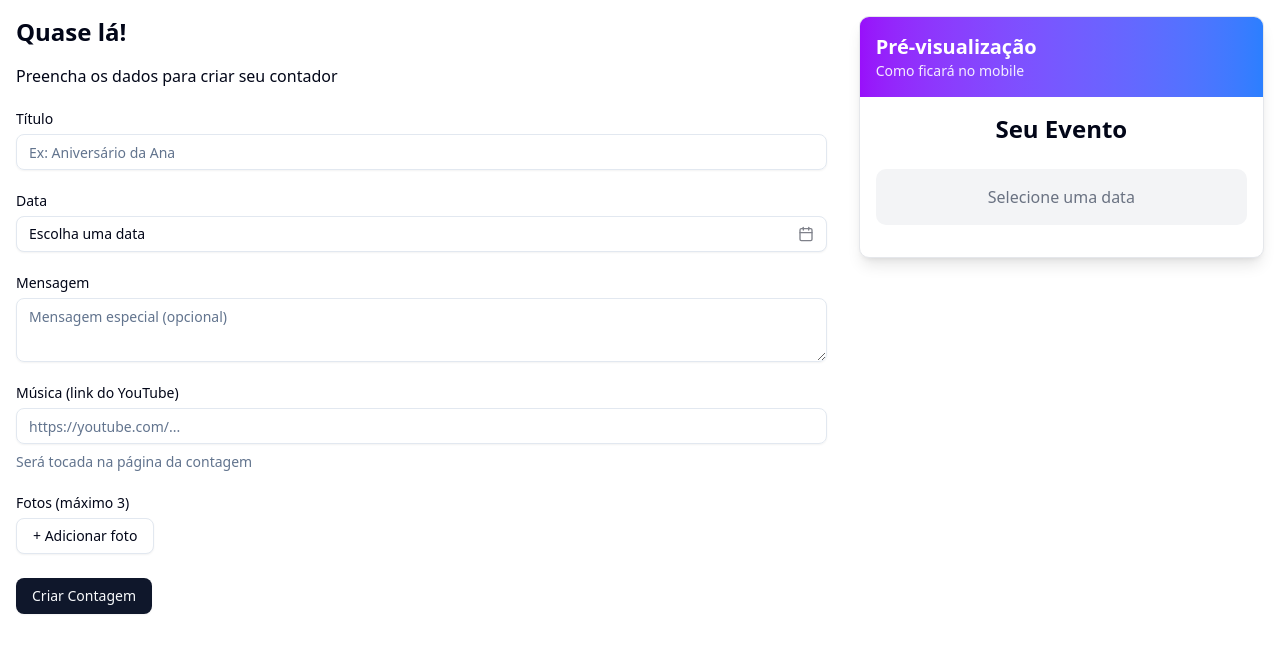
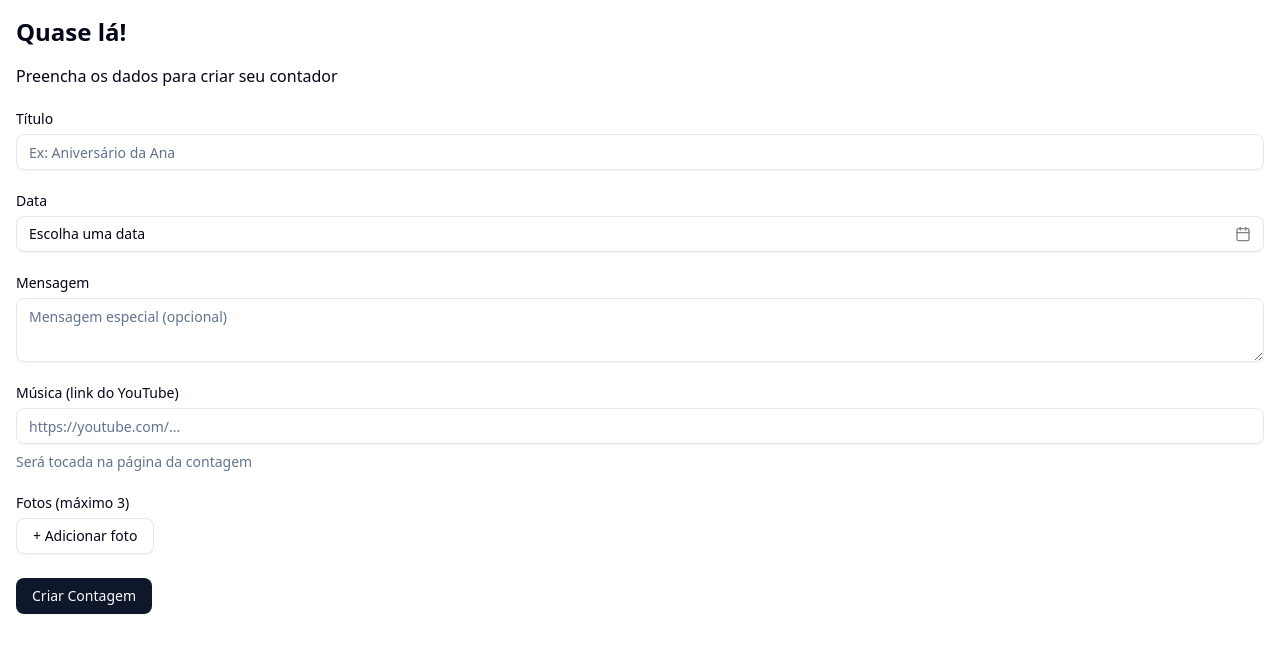
Before and after one commit to jeuchaves/quantos-dias-faltam, a React (Vite) app: page /criar in a window 1280 px wide. Shown: the top 652 px of the page. Built offline with nearby package versions, Linux system fonts and the light colour scheme.

Commit message:
refactor: remove o componente CountdownPreview e simplifica a página de criação de contagem regressiva

```diff
--- a/src/components/countdown-form/CountdownForm.tsx
+++ b/src/components/countdown-form/CountdownForm.tsx
@@ -18,23 +18,50 @@ import { Button } from "../ui/button";
 import { Popover } from "../ui/popover";
 import { Calendar } from "../ui/calendar";
 
-import { type TCountdownFormValues } from "@/schemas/countdown.schema";
-import { useFormContext } from "react-hook-form";
+import {
+  countdownSchema,
+  type TCountdownFormValues,
+} from "@/schemas/countdown.schema";
+import { useForm } from "react-hook-form";
+import { zodResolver } from "@hookform/resolvers/zod";
+import { useNavigate } from "react-router-dom";
+import { useState } from "react";
+import { createCountdown } from "@/services/countdownService";
 
-interface ICountdownFormProps {
-  onSubmit: (data: TCountdownFormValues) => Promise<void>;
-  photos: string[];
-  addPhoto: () => void;
-  removePhoto: (index: number) => void;
-}
+export const CountdownForm = () => {
+  const form = useForm<TCountdownFormValues>({
+    resolver: zodResolver(countdownSchema),
+    defaultValues: {
+      photos: [],
+      title: "",
+      youtubeMusic: "",
+      message: "",
+      date: "",
+    },
+  });
 
-export const CountdownForm = ({
-  onSubmit,
-  photos,
-  addPhoto,
-  removePhoto,
-}: ICountdownFormProps) => {
-  const form = useFormContext<TCountdownFormValues>();
+  const navigate = useNavigate();
+  const [photos, setPhotos] = useState<string[]>([]);
+
+  const onSubmit = async (data: TCountdownFormValues) => {
+    const slug = await createCountdown(data);
+    navigate(`/contador/${slug}`);
+  };
+
+  const addPhoto = () => {
+    const url = prompt("Digite a URL da imagem");
+    if (url && photos.length < 3) {
+      const updated = [...photos, url];
+      setPhotos(updated);
+      form.setValue("photos", updated);
+    }
+  };
+
+  const removePhoto = (index: number) => {
+    const updated = photos.filter((_, i) => i !== index);
+    setPhotos(updated);
+    form.setValue("photos", updated);
+  };
 
   return (
     <Form {...form}>
--- a/src/components/countdown-preview/CountdowPreview.tsx
+++ /dev/null
@@ -1,80 +0,0 @@
-import { useFormContext } from "react-hook-form";
-import { formatDistanceToNow } from "date-fns";
-import { ptBR } from "date-fns/locale";
-
-import type { TCountdownFormValues } from "@/schemas/countdown.schema";
-
-export const CountdownPreview = () => {
-  const { watch } = useFormContext<TCountdownFormValues>();
-  const formValues = watch();
-
-  return (
-    <div>
-      <div className="bg-white rounded-lg shadow-lg overflow-hidden border border-gray-200">
-        {/* Cabeçalho */}
-        <div className="bg-gradient-to-r from-purple-600 to-blue-500 p-4 text-white">
-          <h2 className="text-xl font-bold">Pré-visualização</h2>
-          <p className="text-sm opacity-90">Como ficará no mobile</p>
-        </div>
-
-        {/* Corpo da pré-visualização */}
-        <div className="px-4 pt-4 mb-2">
-          <h1 className="text-2xl font-bold text-center">
-            {formValues.title || "Seu Evento"}
-          </h1>
-        </div>
-
-        {/* Contagem regressiva */}
-        <div className="p-4">
-          <div className="bg-gray-100 rounded-lg p-4 mb-4 text-center">
-            {formValues.date ? (
-              <>
-                <div className="text-sm text-gray-600 mb-1">Faltam</div>
-                <div className="text-3xl font-bold text-purple-600">
-                  {formatDistanceToNow(new Date(formValues.date), {
-                    locale: ptBR,
-                    addSuffix: true,
-                  })}
-                </div>
-                <div className="text-sm text-gray-600 mt-1">
-                  {new Date(formValues.date).toLocaleDateString("pt-BR", {
-                    day: "2-digit",
-                    month: "2-digit",
-                    year: "numeric",
-                  })}
-                </div>
-              </>
-            ) : (
-              <>
-                <div className="text-gray-500">Selecione uma data</div>
-              </>
-            )}
-          </div>
-
-          {/* Mensagem */}
-          {formValues.message && (
-            <div className="bg-blue-50 rounded-lg p-3 mb-4">
-              <p className="text-blue-800">{formValues.message}</p>
-            </div>
-          )}
-
-          {/* Fotos */}
-          {formValues.photos?.length > 0 && (
-            <div className="mb-4">
-              <div className="flex gap-2 overflow-x-auto pb-2">
-                {formValues.photos.map((photo: string, index: number) => (
-                  <img
-                    key={index}
-                    src={photo}
-                    alt={`Preview ${index}`}
-                    className="w-24 h-24 object-cover rounded-lg"
-                  />
-                ))}
-              </div>
-            </div>
-          )}
-        </div>
-      </div>
-    </div>
-  );
-};
--- a/src/pages/CreateCountdownPage.tsx
+++ b/src/pages/CreateCountdownPage.tsx
@@ -1,69 +1,11 @@
 import { CountdownForm } from "@/components/countdown-form/CountdownForm";
-import { CountdownPreview } from "@/components/countdown-preview/CountdowPreview";
-import {
-  countdownSchema,
-  type TCountdownFormValues,
-} from "@/schemas/countdown.schema";
-import { createCountdown } from "@/services/countdownService";
-import { zodResolver } from "@hookform/resolvers/zod";
-import { useState } from "react";
-import { FormProvider, useForm } from "react-hook-form";
-import { useNavigate } from "react-router-dom";
 
 export const CreateCountdownPage = () => {
-  const form = useForm<TCountdownFormValues>({
-    resolver: zodResolver(countdownSchema),
-    defaultValues: {
-      photos: [],
-      title: "",
-      youtubeMusic: "",
-      message: "",
-      date: "",
-    },
-  });
-
-  const navigate = useNavigate();
-  const [photos, setPhotos] = useState<string[]>([]);
-
-  const onSubmit = async (data: TCountdownFormValues) => {
-    const slug = await createCountdown(data);
-    navigate(`/contador/${slug}`);
-  };
-
-  const addPhoto = () => {
-    const url = prompt("Digite a URL da imagem");
-    if (url && photos.length < 3) {
-      const updated = [...photos, url];
-      setPhotos(updated);
-      form.setValue("photos", updated);
-    }
-  };
-
-  const removePhoto = (index: number) => {
-    const updated = photos.filter((_, i) => i !== index);
-    setPhotos(updated);
-    form.setValue("photos", updated);
-  };
-
   return (
     <div className="container mx-auto p-4">
-      <FormProvider {...form}>
-        <div className="flex flex-col md:flex-row gap-8">
-          <div className="md:w-2/3">
-            <h1 className="text-2xl font-bold mb-4">Quase lá!</h1>
-            <p className="mb-6">Preencha os dados para criar seu contador</p>
-            <CountdownForm
-              onSubmit={onSubmit}
-              photos={photos}
-              addPhoto={addPhoto}
-              removePhoto={removePhoto}
-            />
-          </div>
-          <div className="md:w-1/3">
-            <CountdownPreview />
-          </div>
-        </div>
-      </FormProvider>
+      <h1 className="text-2xl font-bold mb-4">Quase lá!</h1>
+      <p className="mb-6">Preencha os dados para criar seu contador</p>
+      <CountdownForm />
     </div>
   );
 };
```
